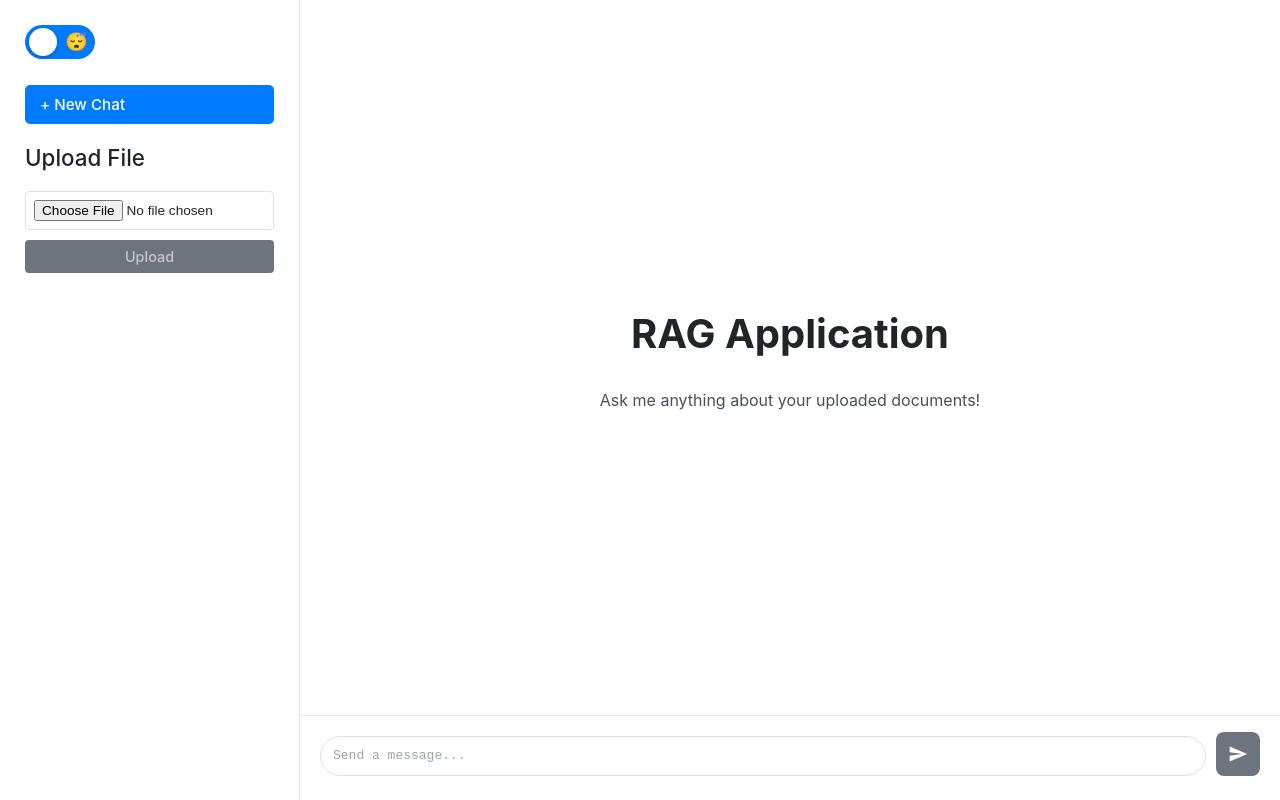
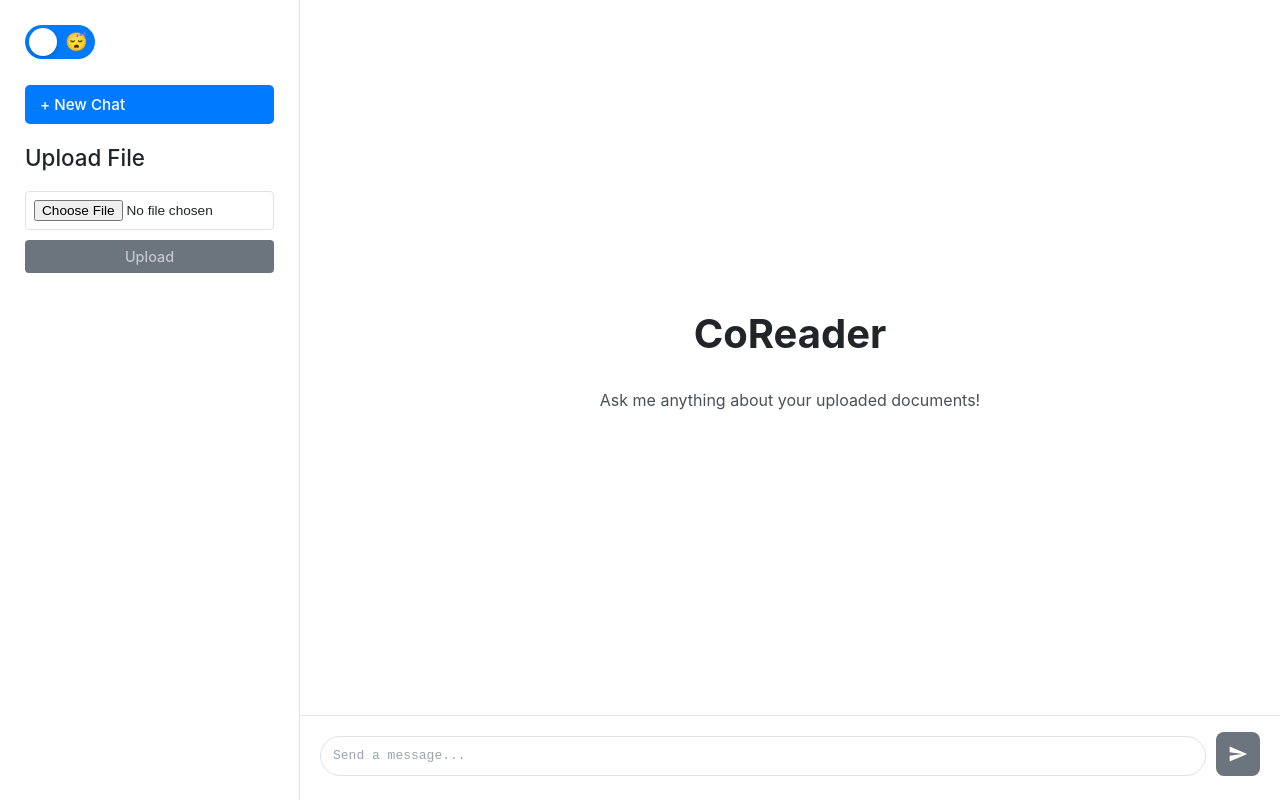
Before and after one commit to IgnacioCorrecher/CoReader, a React (Vite) app in the folder frontend/: page / in a window 1280 px wide. Built offline with nearby package versions, Linux system fonts and the light colour scheme.

Commit message:
"CoReader" change

```diff
--- a/frontend/src/components/Chat/ChatContainer.tsx
+++ b/frontend/src/components/Chat/ChatContainer.tsx
@@ -24,7 +24,7 @@ const ChatContainer: React.FC<ChatContainerProps> = ({
     <div className='main-content'>
       {messages.length === 0 ? (
         <div className="welcome-screen">
-          <h1>RAG Application</h1>
+          <h1>CoReader</h1>
           <p>Ask me anything about your uploaded documents!</p>
         </div>
       ) : (
```
